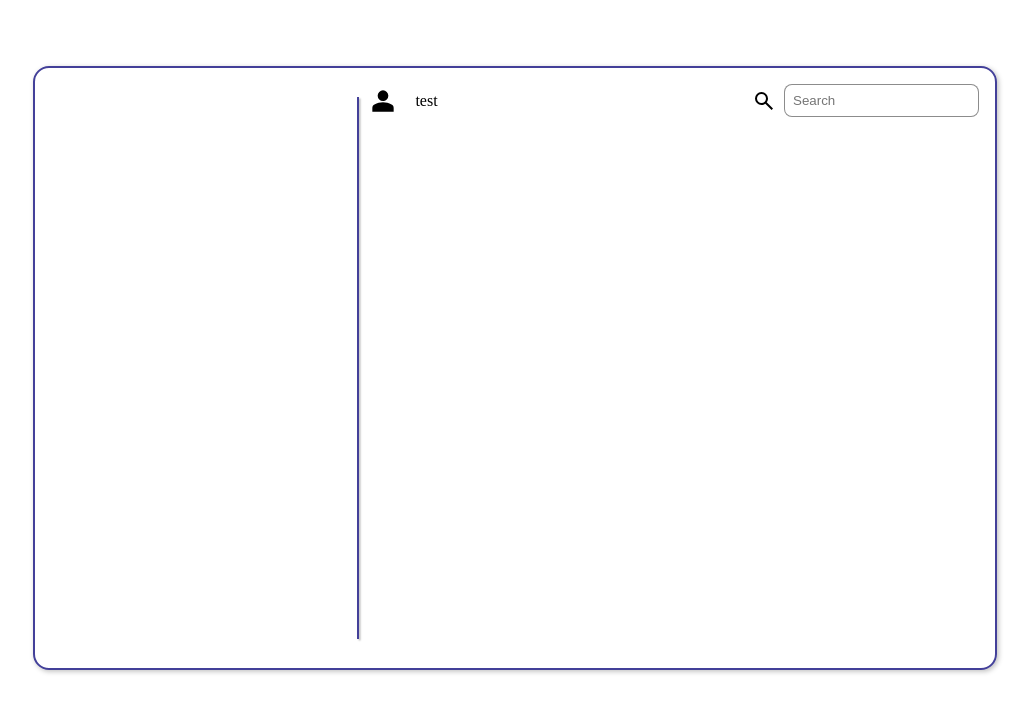
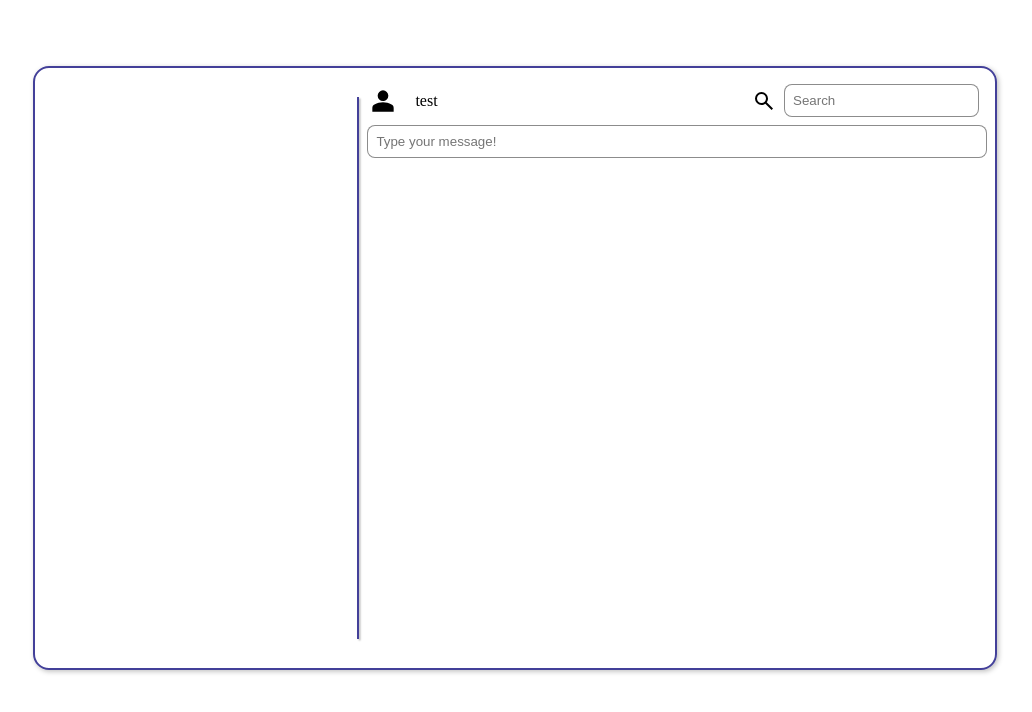
Before and after one commit to rigojr/chatting-module, a Nuxt app in the folder frontend/: page /chat in a window 1280 px wide. Shown: the top 712 px of the page, without its empty margins (125-1157 px from the left). Built offline with nearby package versions, Linux system fonts and the light colour scheme.

Commit message:
feat: add conversation message input

```diff
--- /dev/null
+++ b/frontend/components/conversation/ConversationMessage.vue
@@ -0,0 +1,75 @@
+<script setup lang="ts">
+/**
+ * The component public properties.
+ */
+interface Props {
+  message: string;
+  placeholder?: string;
+}
+
+withDefaults(defineProps<Props>(), {
+  'placeholder': 'Type your message!'
+});
+
+interface Events {
+  (e: 'update:message', value: string): void;
+  (e: 'messageSend'): void;
+}
+
+const emits = defineEmits<Events>();
+
+/**
+ * Occurs when the messages has been submitted.
+ */
+function onSubmit(): void {
+  emits('messageSend');
+}
+
+/**
+ * Occurs when the message input has changed.
+ *
+ * @param e The event.
+ */
+function onInput(e: Event): void {
+  const target = e.target;
+
+  if (!isHTMLInputElement(target)) {
+    // TODO: add error handling here.
+
+    return;
+  }
+
+  emits('update:message', target.value);
+}
+</script>
+
+<template>
+  <form
+    class="conversation-message"
+    @submit.prevent="onSubmit"
+  >
+    <input
+      class="conversation-message__input"
+      type="text"
+      name="message"
+      id="message"
+      @input="onInput"
+      :value="message"
+      :placeholder="placeholder"
+    />
+  </form>
+</template>
+
+<style lang="scss">
+@use '@/styles/tools/mixins' as mixins;
+
+.conversation-message {
+  display: flex;
+
+  &__input {
+    flex-grow: 1;
+
+    @include mixins.inputStyle;
+  }
+}
+</style>
--- a/frontend/pages/chat/index.vue
+++ b/frontend/pages/chat/index.vue
@@ -6,11 +6,19 @@
  */
 type State = {
   search: string;
+  message: string;
 }
 
 const state = reactive<State>({
-  'search': ''
+  'search': '',
+  'message': ''
 });
+
+function onMessageSent(): void {
+  console.log(state);
+  state.message = '';
+  state.search = '';
+}
 </script>
 
 <template>
@@ -23,6 +31,10 @@ const state = reactive<State>({
         <ConversationUserProfileCard username="test"/>
         <ConversationSearch v-model:search="state.search"/>
       </div>
+        <ConversationMessage
+          v-model:message="state.message"
+          @message-send="onMessageSent"
+        />
     </div>
   </div>
 </template>
```
